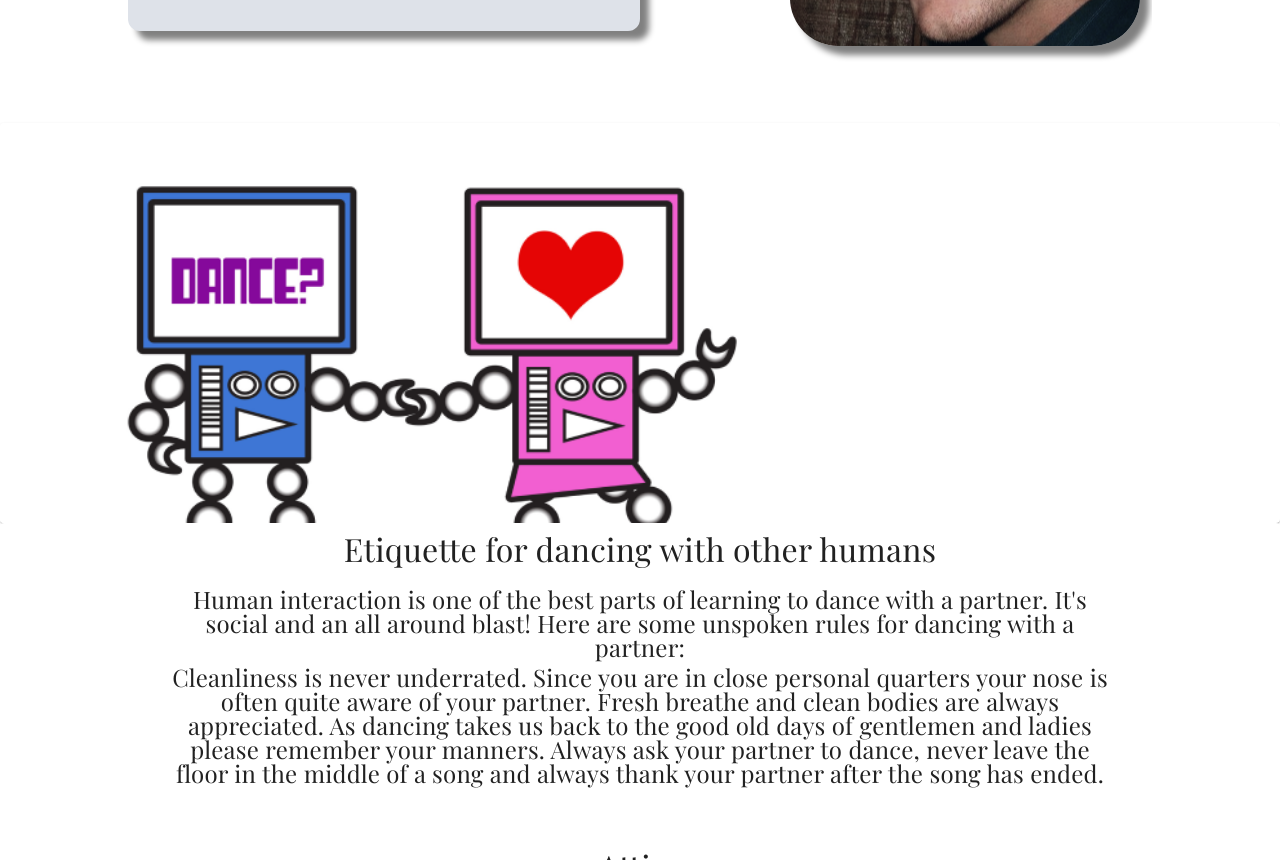
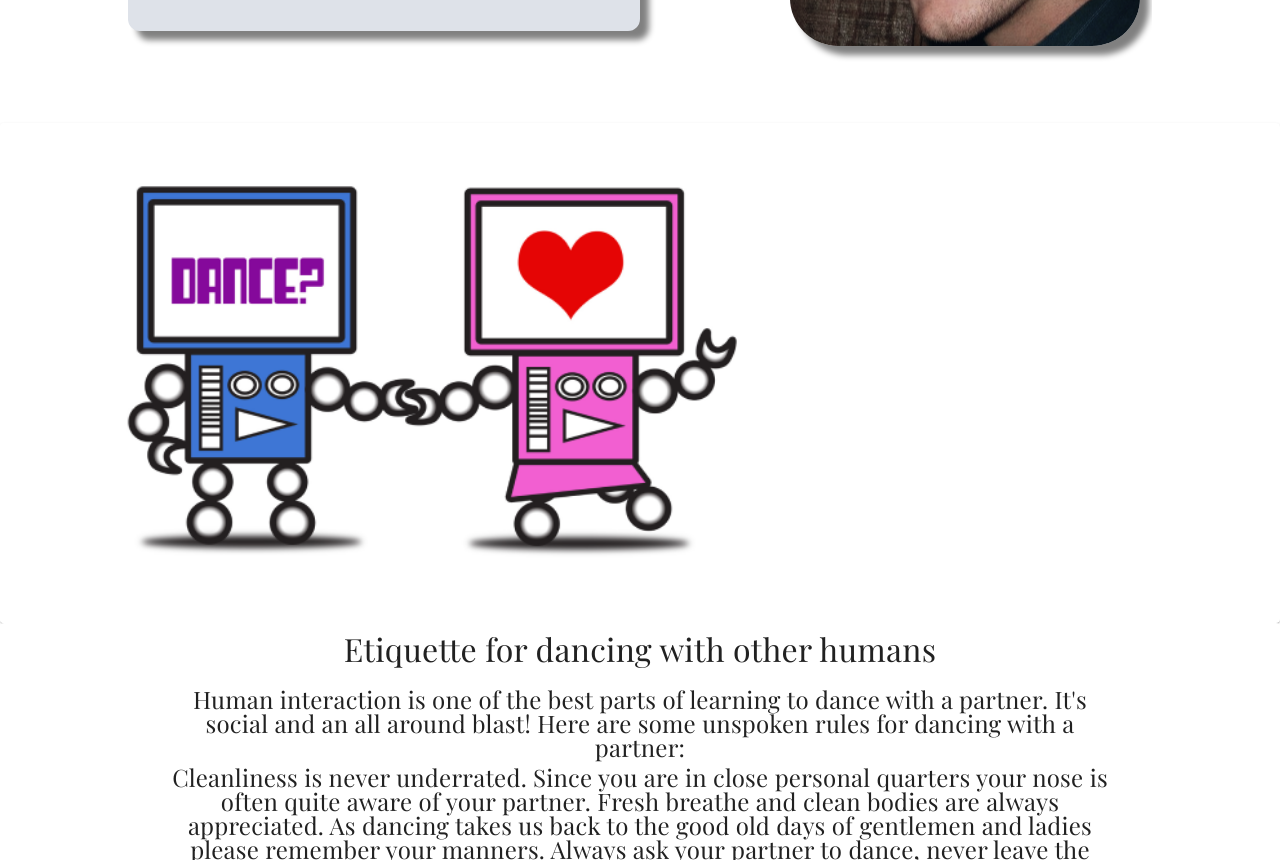
Before and after one commit to th2n10s4u/embd-website, a React (Create React App) app: page / in a window 1280 px wide. Shown: the part 11140-12000 px from the top of the page. Built offline with nearby package versions, Linux system fonts and the light colour scheme.

Commit message:
Update StudioPolicy.js
Increased maxHeight because image was hidden

```diff
--- a/src/assets/components/StudioPolicy.js
+++ b/src/assets/components/StudioPolicy.js
@@ -13,7 +13,7 @@ export default function StudioPolicy() {
           justifyContent: "center",
         }}
       >
-        <Card elevation={0} sx={{ maxWidth: "800px", maxHeight: "400px" }}>
+        <Card elevation={0} sx={{ maxWidth: "800px", maxHeight: "500px" }}>
           <CardMedia
             component="img"
             image={RobotDance}
```
